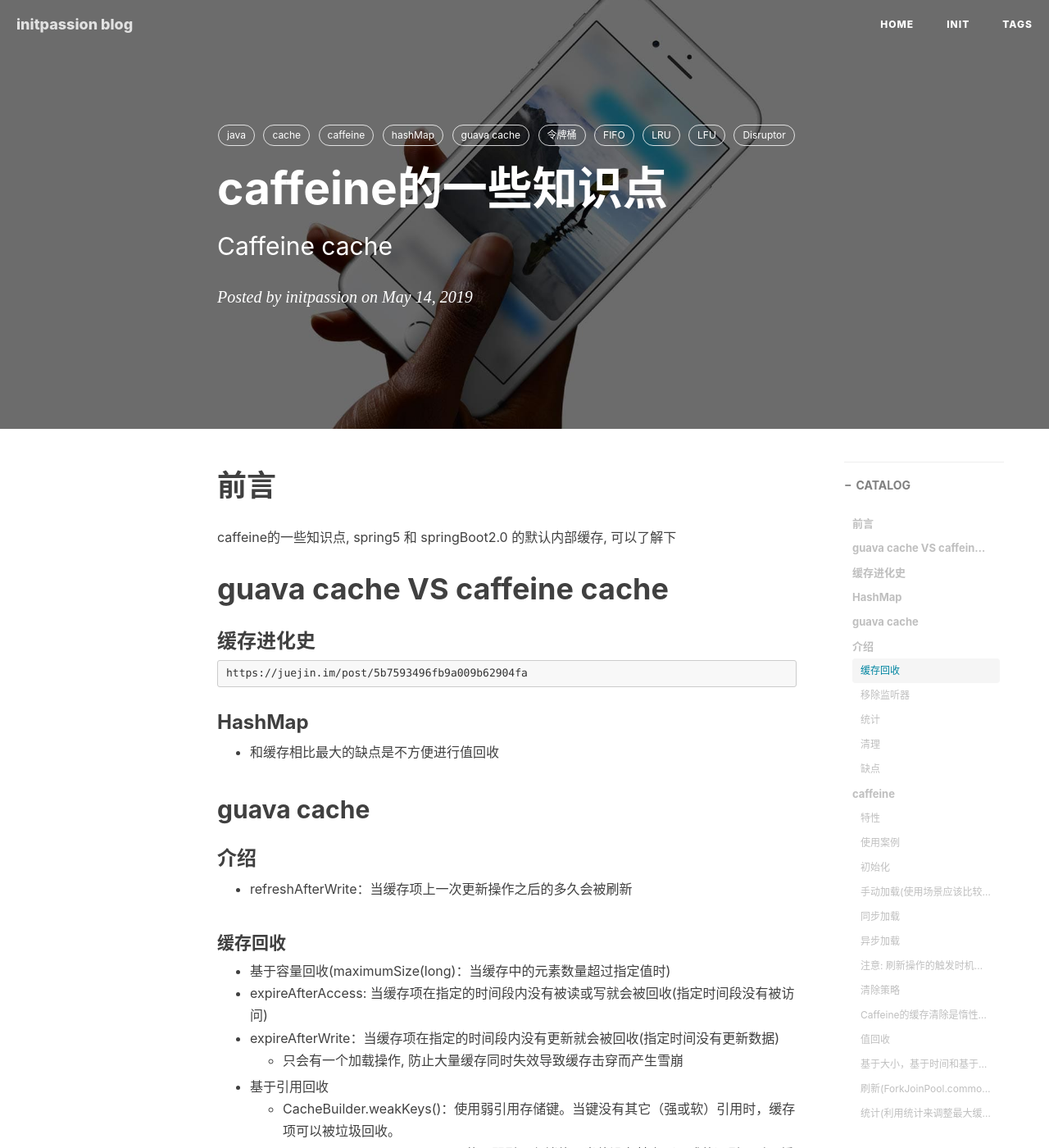
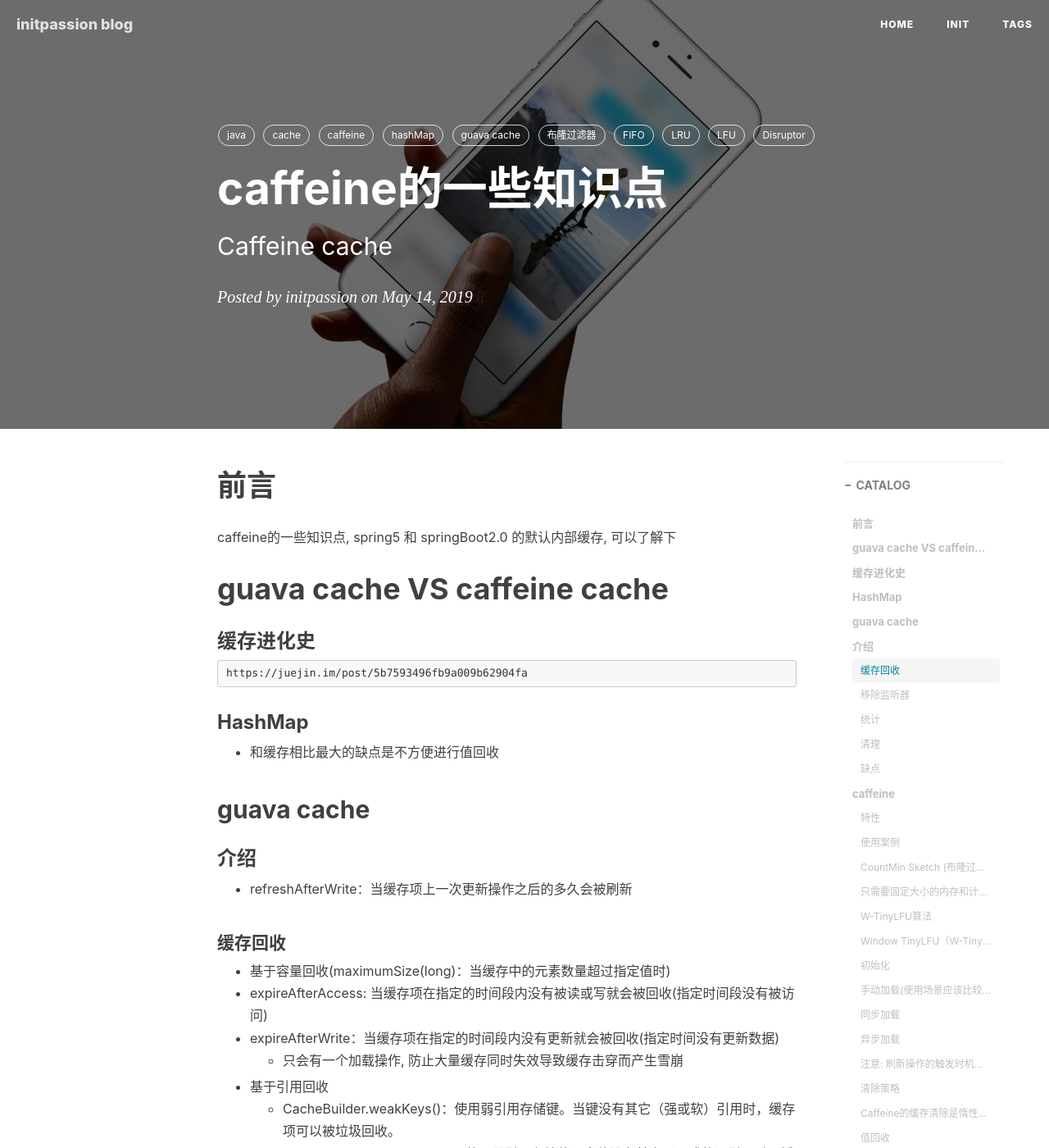
Before and after one commit to initpassion/initpassion.github.io, a Jekyll site: the page built from _posts/2019-06-22-Caffeine小结.md, in a window 1280 px wide and 1400 px high. Shown: the whole window at 82% size. Built offline with Jekyll 4.4.1, drawn with Linux system fonts in a browser that asks for light colours; nearby versions of some CDN libraries; comment, search, counter and statistics services are not loaded; some of the changed text lies outside the part shown.

Commit message:
CountMain Sketch, W-tyniLFU

```diff
--- a/_posts/2019-06-22-Caffeine小结.md
+++ b/_posts/2019-06-22-Caffeine小结.md
@@ -12,7 +12,7 @@ tags:
     - caffeine
     - hashMap
     - guava cache
-    - 令牌桶
+    - 布隆过滤器
     - FIFO
     - LRU
     - LFU
@@ -91,6 +91,14 @@ https://juejin.im/post/5b7593496fb9a009b62904fa
 #### 使用案例
 
 - spring5 和springboot2.0默认内部缓存
+
+#### CountMin Sketch (布隆过滤器的加强版)
+
+##### 只需要固定大小的内存和计算时间，和需要统计的元素多少无关(去重计数是否可以按照这种思路来做);
+
+#### W-TinyLFU算法
+
+##### Window TinyLFU（W-TinyLFU）算法将sketch作为过滤器，当新来的数据比要驱逐的数据高频时，这个数据才会被缓存接纳。这个许可窗口给予每个数据项积累热度的机会，而不是立即过滤掉。这避免了持续的未命中，特别是在突然流量暴涨的的场景中，一些短暂的重复流量就不会被长期保留。为了刷新历史数据，一个时间衰减进程被周期性或增量的执行，给所有计数器减半
 
 #### 初始化
 
```
